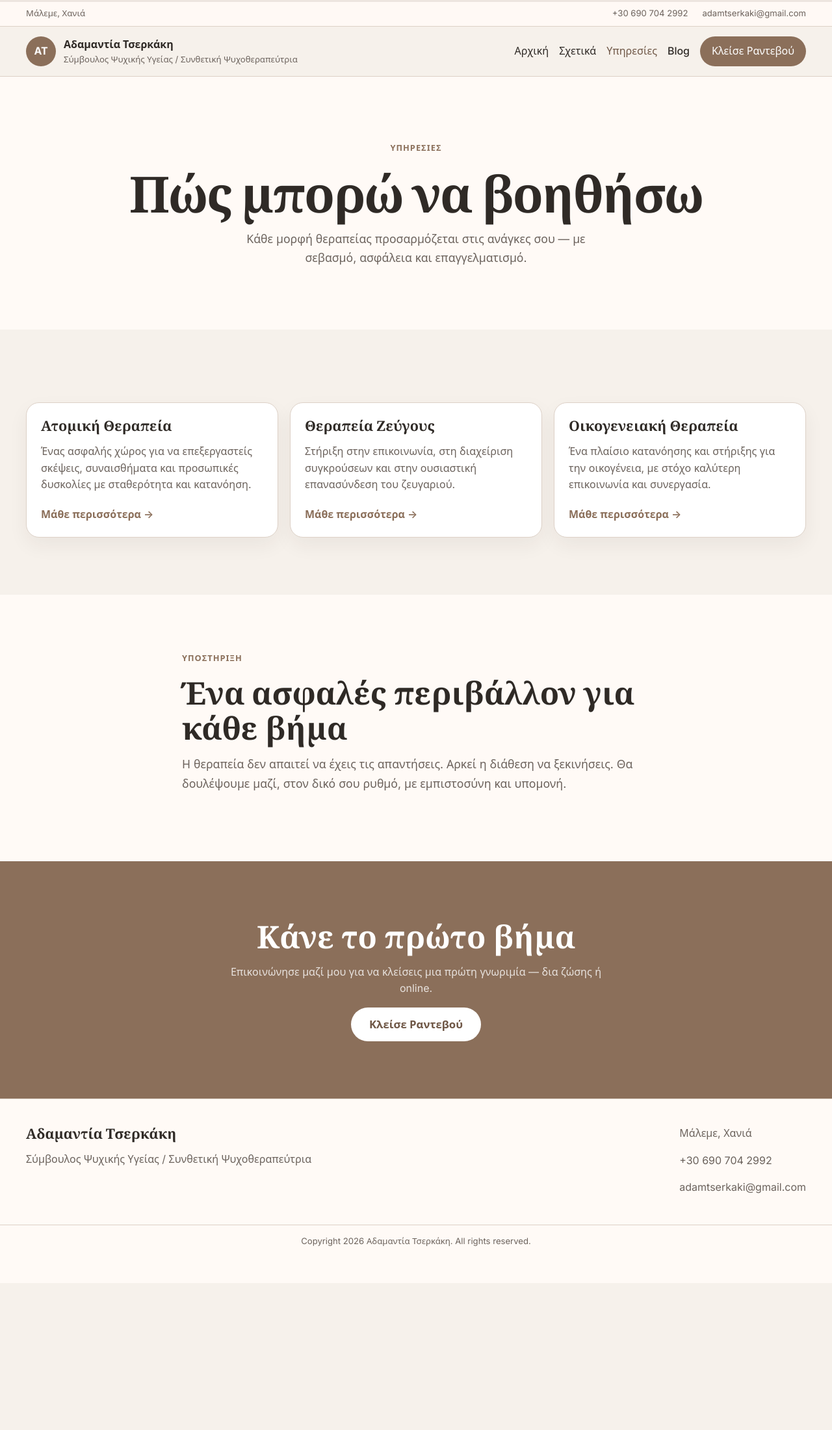
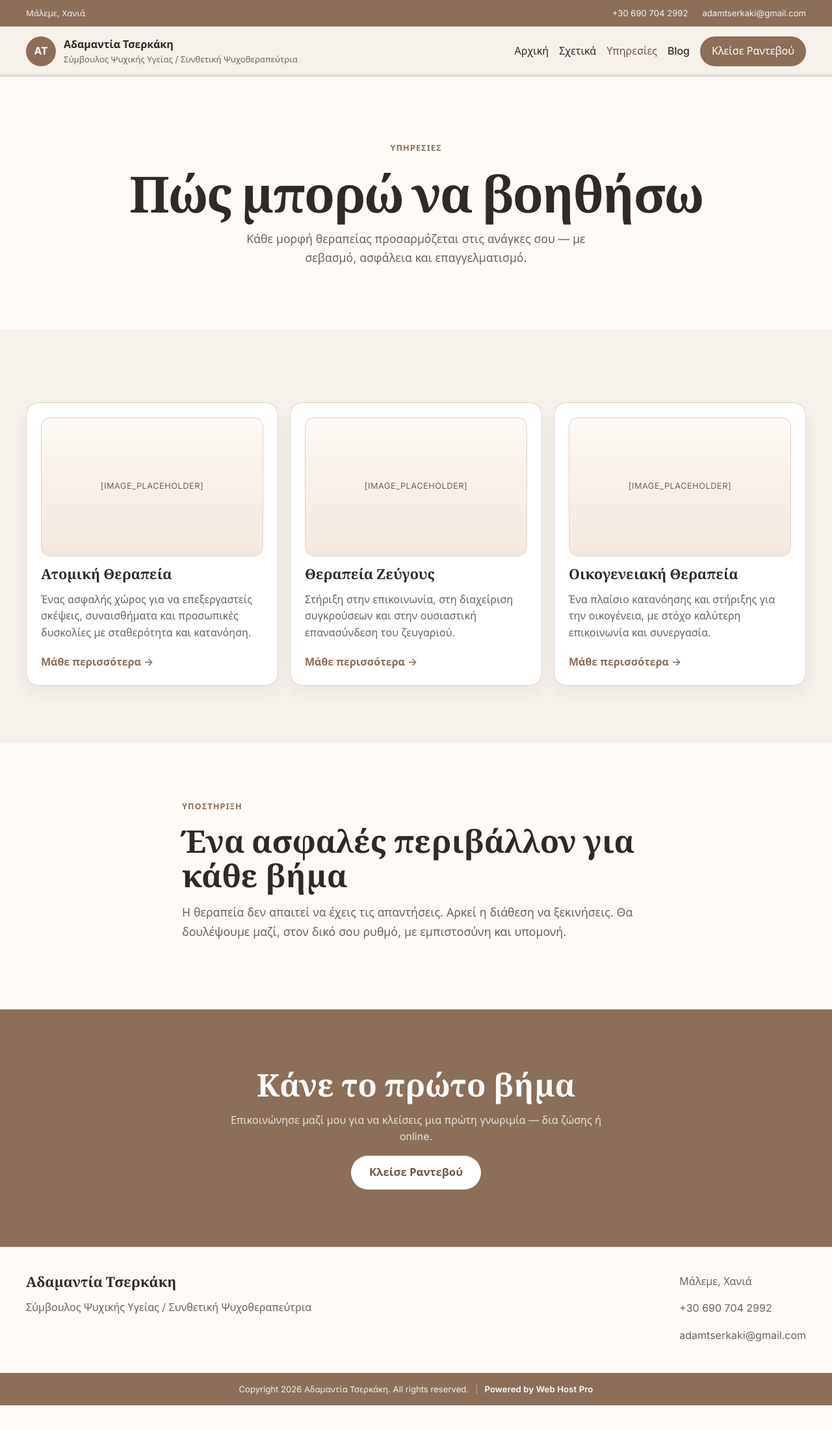
Before and after one commit to alexandros21bs/psychotherapytserkaki-site, a React (Vite) app: page /services in a window 1280 px wide. Shown: the whole page at 65% size. Before the commit the page ends 1974 px from the top, so only its background shows below. Built offline with nearby package versions, Linux system fonts and the light colour scheme.

Commit message:
Add newsletter section to Home page

```diff
--- a/src/components/common/Footer.jsx
+++ b/src/components/common/Footer.jsx
@@ -21,7 +21,9 @@ export default function Footer() {
       <div className="footer-copyright">
         <div className="container footer-copyright-inner">
           <p>
-            Copyright {currentYear} {siteData.brandName}. All rights reserved.
+            <span>Copyright {currentYear} {siteData.brandName}. All rights reserved.</span>
+            <span className="copyright-sep">|</span>
+            <span className="copyright-powered">Powered by Web Host Pro</span>
           </p>
         </div>
       </div>
--- a/src/components/common/Header.jsx
+++ b/src/components/common/Header.jsx
@@ -1,5 +1,6 @@
 import { Link, NavLink } from 'react-router-dom'
 import { siteData } from '../../data/site'
+import ScrollUI from './ScrollUI'
 
 export default function Header() {
   return (
@@ -33,6 +34,8 @@ export default function Header() {
           </NavLink>
         </nav>
       </div>
+
+      <ScrollUI />
     </header>
   )
 }
--- /dev/null
+++ b/src/data/reviews.js
@@ -0,0 +1,20 @@
+export const reviews = [
+  {
+    id: 1,
+    quote:
+      'Από την πρώτη συνεδρία ένιωσα ασφάλεια και σεβασμό. Η διαδικασία με βοήθησε να κατανοήσω καλύτερα τον εαυτό μου και να διαχειρίζομαι το άγχος μου.',
+    author: 'Ανώνυμη αξιολόγηση',
+  },
+  {
+    id: 2,
+    quote:
+      'Η προσέγγιση είναι ανθρώπινη και ουσιαστική. Νιώθω ότι ακούγομαι πραγματικά και ότι κάθε βήμα γίνεται με τον δικό μου ρυθμό.',
+    author: 'Ανώνυμη αξιολόγηση',
+  },
+  {
+    id: 3,
+    quote:
+      'Με βοήθησε να δω πιο καθαρά τις σχέσεις μου και να βάλω όρια χωρίς ενοχές. Ένας χώρος εμπιστοσύνης που τον προτείνω ανεπιφύλακτα.',
+    author: 'Ανώνυμη αξιολόγηση',
+  },
+]
--- a/src/layouts/MainLayout.jsx
+++ b/src/layouts/MainLayout.jsx
@@ -1,12 +1,10 @@
 import { Outlet } from 'react-router-dom'
 import Header from '../components/common/Header'
 import Footer from '../components/common/Footer'
-import ScrollUI from '../components/common/ScrollUI'
 
 export default function MainLayout() {
   return (
     <>
-      <ScrollUI />
       <Header />
       <main>
         <Outlet />
--- a/src/pages/Home.jsx
+++ b/src/pages/Home.jsx
@@ -2,6 +2,7 @@ import { Link } from 'react-router-dom'
 import { siteData } from '../data/site'
 import { services } from '../data/services'
 import { faqItems } from '../data/faq'
+import { reviews } from '../data/reviews'
 
 export default function Home() {
   return (
@@ -176,7 +177,26 @@ export default function Home() {
         </div>
       </section>
 
-      {/* 6 · FAQ Preview */}
+      {/* 6 · Reviews */}
+      <section className="section" aria-label="Αξιολογήσεις">
+        <div className="container">
+          <header className="section-header">
+            <p className="eyebrow">Αξιολογήσεις</p>
+            <h2>Τι λένε άνθρωποι που ξεκίνησαν θεραπεία</h2>
+          </header>
+
+          <div className="reviews-grid">
+            {reviews.map((review) => (
+              <article className="review-card" key={review.id}>
+                <p className="review-quote">"{review.quote}"</p>
+                <p className="review-author">{review.author}</p>
+              </article>
+            ))}
+          </div>
+        </div>
+      </section>
+
+      {/* 7 · FAQ Preview */}
       <section className="section" aria-label="Συχνές ερωτήσεις">
         <div className="container faq-container">
           <header className="section-header">
@@ -197,7 +217,39 @@ export default function Home() {
         </div>
       </section>
 
-      {/* 7 · Final CTA */}
+      {/* 8 · Newsletter */}
+      <section className="section" aria-label="Newsletter">
+        <div className="container newsletter-wrap">
+          <div className="newsletter-content">
+            <p className="eyebrow">Newsletter</p>
+            <h2>Σύντομες σκέψεις για ψυχική ευεξία</h2>
+            <p>
+              Εγγράψου για να λαμβάνεις αραιά και επιλεγμένα emails με
+              πρακτικές ιδέες, άρθρα και ενημερώσεις σχετικά με τη θεραπευτική
+              διαδικασία.
+            </p>
+          </div>
+
+          <form className="newsletter-form" action="[FORM_ACTION_PLACEHOLDER]" method="post">
+            <label htmlFor="newsletter-email">Email</label>
+            <div className="newsletter-input-row">
+              <input
+                id="newsletter-email"
+                name="email"
+                type="email"
+                placeholder="Το email σου"
+                required
+              />
+              <button type="submit" className="btn btn-primary">
+                Εγγραφή
+              </button>
+            </div>
+            <small>Χωρίς spam. Μπορείς να διαγραφείς οποιαδήποτε στιγμή.</small>
+          </form>
+        </div>
+      </section>
+
+      {/* 9 · Final CTA */}
       <section className="section cta-section" aria-label="Κλείσε ραντεβού">
         <div className="container cta-block">
           <p className="eyebrow cta-eyebrow">Πρώτο βήμα</p>
--- a/src/pages/Services.jsx
+++ b/src/pages/Services.jsx
@@ -26,6 +26,7 @@ export default function Services() {
                 className="card card-hover card-service"
                 key={service.slug}
               >
+                <div className="card-service-image">[IMAGE_PLACEHOLDER]</div>
                 <h3>{service.title}</h3>
                 <p>{service.excerpt}</p>
                 <span className="text-link">Μάθε περισσότερα →</span>
--- a/src/styles/global.css
+++ b/src/styles/global.css
@@ -93,11 +93,12 @@ p {
   background: rgba(246, 241, 235, 0.94);
   backdrop-filter: blur(14px);
   border-bottom: 1px solid var(--line);
+  overflow: hidden;
 }
 
 .header-topbar {
-  border-bottom: 1px solid var(--line);
-  background: rgba(255, 250, 246, 0.9);
+  border-bottom: 1px solid rgba(255, 255, 255, 0.18);
+  background: var(--primary);
 }
 
 .topbar-inner {
@@ -113,7 +114,7 @@ p {
 .topbar-links a {
   margin: 0;
   font-size: 0.82rem;
-  color: var(--muted);
+  color: rgba(255, 255, 255, 0.9);
 }
 
 .topbar-links {
@@ -124,7 +125,7 @@ p {
 }
 
 .topbar-links a:hover {
-  color: var(--primary-dark);
+  color: #fff;
 }
 
 .header-inner {
@@ -226,25 +227,41 @@ p {
 
 .footer-copyright {
   margin-top: 28px;
-  border-top: 1px solid var(--line);
+  border-top: 1px solid rgba(255, 255, 255, 0.18);
   padding: 14px 0;
+  background: var(--primary);
 }
 
 .footer-copyright-inner p {
   margin: 0;
   font-size: 0.82rem;
-  color: var(--muted);
+  color: rgba(255, 255, 255, 0.9);
   text-align: center;
+  display: flex;
+  align-items: center;
+  justify-content: center;
+  gap: 10px;
+  flex-wrap: wrap;
+}
+
+.copyright-sep {
+  opacity: 0.45;
+}
+
+.copyright-powered {
+  font-weight: 600;
+  color: #fff;
+  letter-spacing: 0.01em;
 }
 
 .scroll-progress {
-  position: fixed;
-  top: 0;
+  position: absolute;
+  bottom: 0;
   left: 0;
   width: 100%;
   height: 3px;
   background: rgba(111, 87, 70, 0.12);
-  z-index: 60;
+  z-index: 2;
 }
 
 .scroll-progress-fill {
@@ -499,6 +516,20 @@ p {
   box-shadow: 0 16px 40px rgba(47, 42, 38, 0.1);
 }
 
+.card-service-image {
+  width: 100%;
+  aspect-ratio: 16 / 10;
+  border-radius: 14px;
+  border: 1px solid var(--line);
+  background: linear-gradient(180deg, #fffaf6 0%, #f1e7dd 100%);
+  display: grid;
+  place-items: center;
+  color: var(--muted);
+  font-size: 0.8rem;
+  letter-spacing: 0.04em;
+  margin-bottom: 14px;
+}
+
 /* ---- Approach ---- */
 .approach-grid {
   display: grid;
@@ -547,6 +578,38 @@ p {
   margin-bottom: 8px;
 }
 
+/* ---- Reviews ---- */
+.reviews-grid {
+  display: grid;
+  grid-template-columns: 1fr;
+  gap: 18px;
+  margin-top: 24px;
+}
+
+.review-card {
+  background: #fff;
+  border: 1px solid var(--line);
+  border-radius: 16px;
+  padding: 22px;
+  box-shadow: var(--shadow);
+}
+
+.review-quote {
+  margin: 0 0 14px;
+  font-size: 1.02rem;
+  line-height: 1.7;
+  color: var(--text);
+}
+
+.review-author {
+  margin: 0;
+  font-size: 0.85rem;
+  letter-spacing: 0.04em;
+  text-transform: uppercase;
+  color: var(--primary);
+  font-weight: 600;
+}
+
 /* ---- FAQ ---- */
 .faq-list {
   margin-top: 24px;
@@ -570,6 +633,59 @@ p {
 
 .faq-item p {
   margin-top: 10px;
+}
+
+/* ---- Newsletter ---- */
+.newsletter-wrap {
+  background: #fff;
+  border: 1px solid var(--line);
+  border-radius: 18px;
+  padding: 26px;
+  box-shadow: var(--shadow);
+}
+
+.newsletter-content p {
+  margin-bottom: 10px;
+}
+
+.newsletter-form {
+  margin-top: 18px;
+}
+
+.newsletter-form label {
+  display: block;
+  margin-bottom: 8px;
+  font-weight: 600;
+  color: var(--text);
+}
+
+.newsletter-input-row {
+  display: flex;
+  flex-direction: column;
+  gap: 10px;
+}
+
+.newsletter-input-row input {
+  width: 100%;
+  min-height: 46px;
+  border: 1px solid var(--line);
+  border-radius: 12px;
+  padding: 0 14px;
+  background: #fff;
+  color: var(--text);
+  font-size: 1rem;
+}
+
+.newsletter-input-row input:focus {
+  outline: none;
+  border-color: var(--primary);
+}
+
+.newsletter-form small {
+  display: block;
+  margin-top: 10px;
+  color: var(--muted);
+  font-size: 0.82rem;
 }
 
 /* ---- CTA Section ---- */
@@ -712,6 +828,30 @@ p {
     grid-template-columns: repeat(3, 1fr);
   }
 
+  .reviews-grid {
+    grid-template-columns: repeat(3, minmax(0, 1fr));
+  }
+
+  .newsletter-wrap {
+    display: grid;
+    grid-template-columns: 6fr 6fr;
+    gap: 28px;
+    align-items: center;
+    padding: 34px;
+  }
+
+  .newsletter-form {
+    margin-top: 0;
+  }
+
+  .newsletter-input-row {
+    flex-direction: row;
+  }
+
+  .newsletter-input-row input {
+    flex: 1;
+  }
+
   .about-grid {
     grid-template-columns: 5fr 7fr;
   }
```
